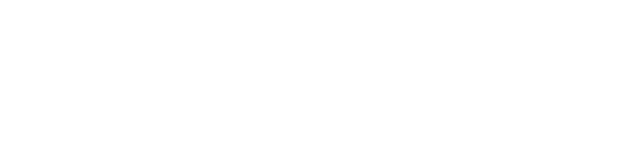
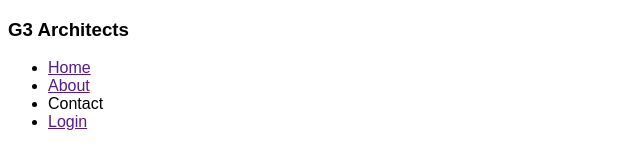
Before and after one commit to shahiur17/g3-architects-webs, a plain HTML site: page index.html in a window 1280 px wide. Shown: the whole page, without its empty margins (0-640 px from the left). Drawn offline with Linux system fonts and the light colour scheme.

Commit message:
setup google font sance

```diff
--- a/index.html
+++ b/index.html
@@ -8,7 +8,15 @@
 </head>
 <body>
     <header>
-
+        <nav>
+            <h3> G3 Architects</h3>
+            <ul>
+                <li><a href="">Home</a></li>
+                <li><a href="">About</a></li>
+                <li><a href=""></a>Contact</li>
+                <li><a href="">Login</a></li>
+            </ul>
+        </nav>
     </header>
     <main>
 
--- a/style/web.css
+++ b/style/web.css
@@ -0,0 +1,3 @@
+*{
+    font-family: 'Work Sans', sans-serif;
+}
```
